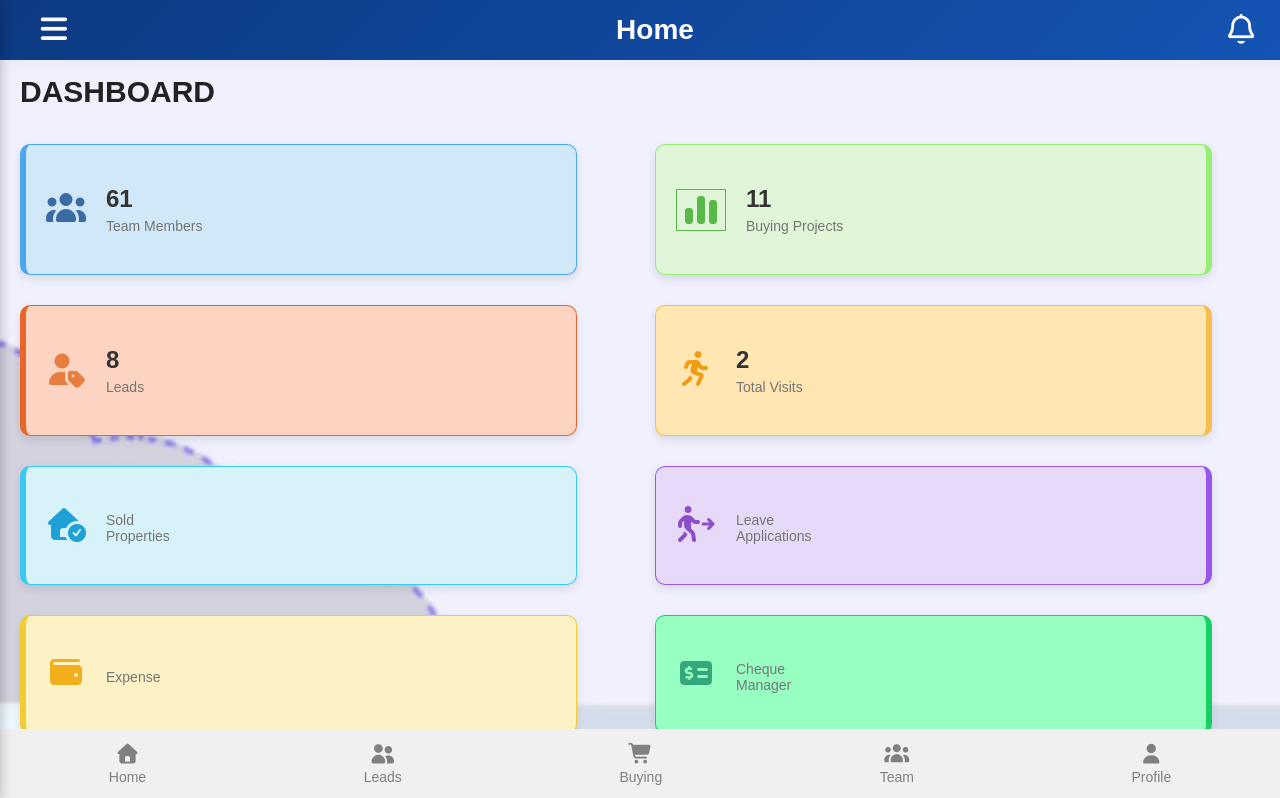
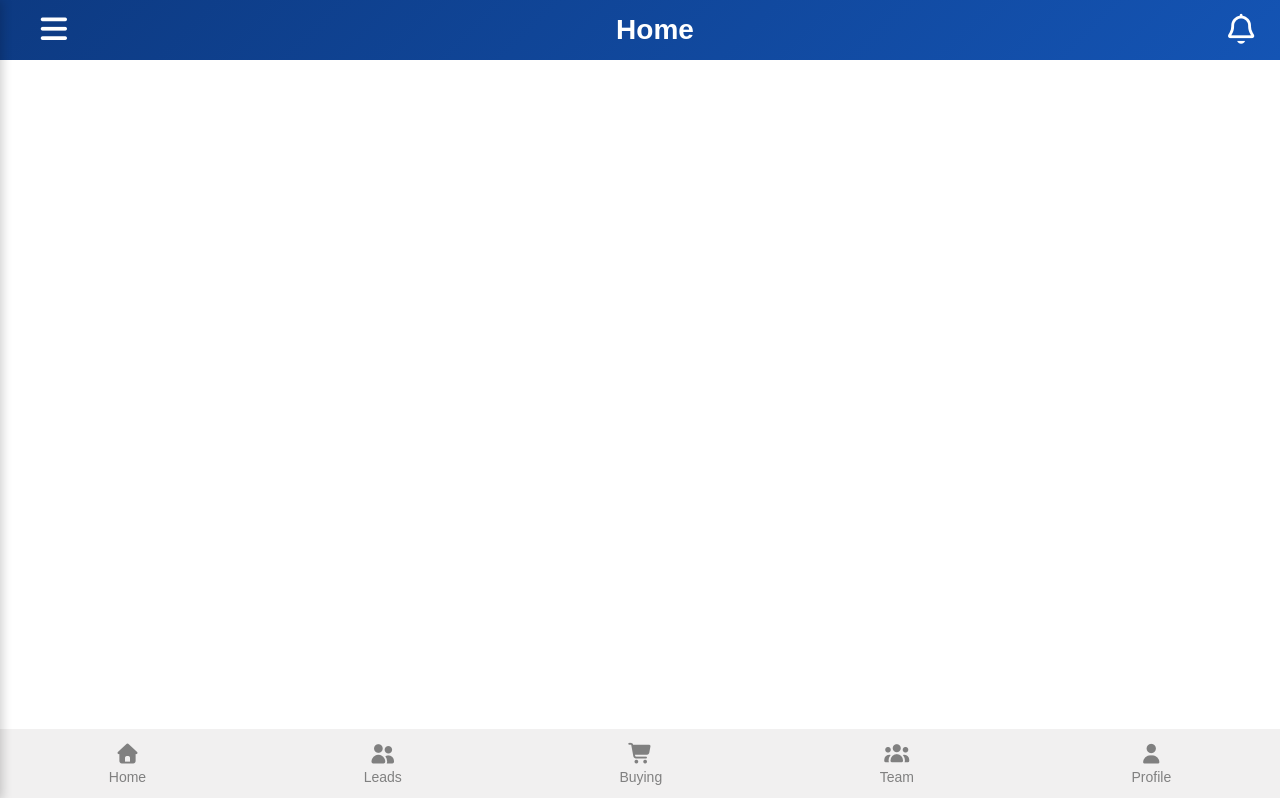
Before and after one commit to MohdTalha835/upmyteam, a React (Vite) app: page / in a window 1280 px wide. Shown: the top 798 px of the page. Built offline with nearby package versions, Linux system fonts and the light colour scheme.

Commit message:
fix(vite): fontawsome import issue

```diff
--- a/src/App.jsx
+++ b/src/App.jsx
@@ -4,12 +4,13 @@
 import './index.css'
 
 import { Route, Routes } from 'react-router-dom'
-import Home from './assets/pages/home';
+
 import Layout from "./Layout";
 import Leads from "./assets/pages/Leads";
 import Buying from "./assets/pages/Buying";
 import Team from "./assets/pages/Team";
 import Profile from "./assets/pages/Profile";
+import Home from './assets/pages/home';
 
 
 export default function App() {
@@ -18,7 +19,7 @@
   return (
     <Routes>
       <Route path="/" element={<Layout />}>
-        <Route index element={<Home />} />
+       <Route path="/Home" element={<Home />}/>
         <Route path="/Leads" element={<Leads />}/>
         <Route path="/Buying" element={<Buying />}/>
         <Route path="/Team" element={<Team />}/>
```
